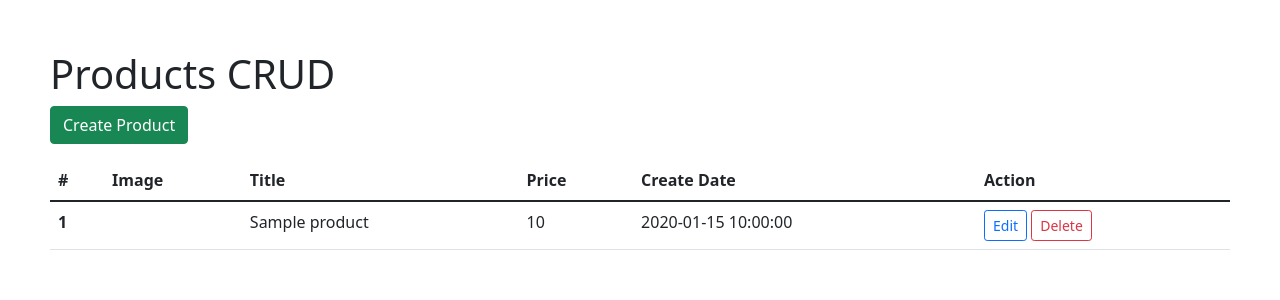
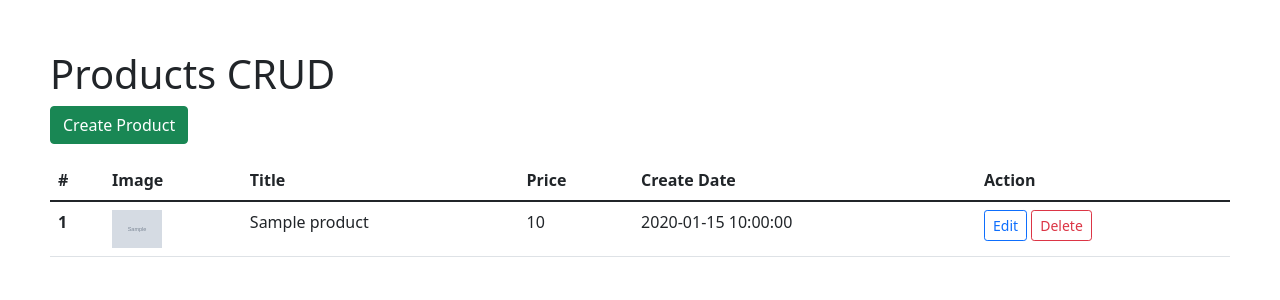
Before and after one commit to izaacyo/phpcourse, a PHP site: page / in a window 1280 px wide. Shown: the top 300 px of the page. Run offline with PHP 8.4, Linux system fonts and the light colour scheme; tables that the repository leaves empty or names only in its code hold one stand-in row (values such as "Sample post"); grey boxes marked "Sample" are stand-in pictures.

Commit message:
resize image

```diff
--- a/14_product_crud/app.css
+++ b/14_product_crud/app.css
@@ -1,3 +1,7 @@
 body {
   padding: 50px;
 }
+
+.thumb-image {
+  width: 50px;
+}
--- a/14_product_crud/index.php
+++ b/14_product_crud/index.php
@@ -56,7 +56,10 @@ echo '</pre>';*/
             <?php foreach ($products as $i => $product) : ?>
                 <tr>
                     <th scope="row"><?php echo $i + 1 ?> </th>
-                    <td> </td>
+                    <td>
+                        <img src="<?php echo $product['image'] ?>" class="thumb-image">
+                    </td>
+
                     <td><?php echo $product['title'] ?> </td>
                     <td><?php echo $product['price'] ?> </td>
                     <td><?php echo $product['create_date'] ?> </td>
```
Also changed, not shown: 14_product_crud/create.php (+4 -3 lines).
